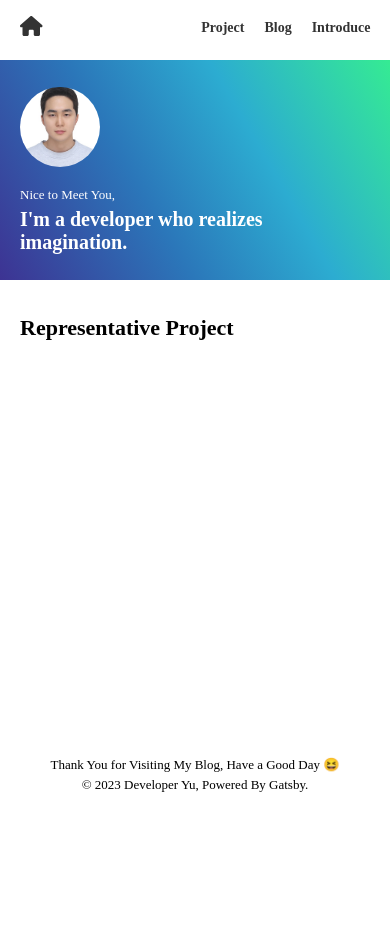
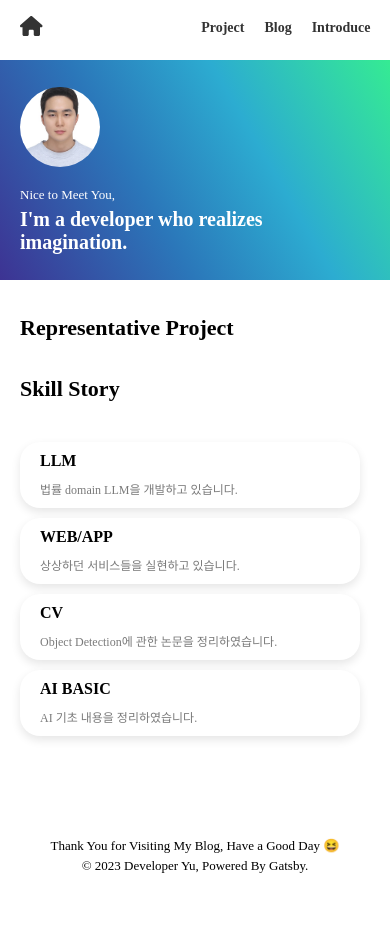
Before and after one commit to Dream-Forge-Studios/story, a Gatsby site: page / in a window 390 px wide. Before the commit the page ends 844 px from the top, so only its background shows below. Built offline with nearby package versions, Linux system fonts and the light colour scheme; Gatsby itself is replaced by a stand-in of ours.

Commit message:
모바일 수정

```diff
--- a/src/components/Main/MainPost.tsx
+++ b/src/components/Main/MainPost.tsx
@@ -8,7 +8,7 @@ import {
 import {Link} from "gatsby";
 
 const RepresentativeProjectWrapper = styled.div`
-  //width: 1020px;;
+  width: 1020px;
   margin: 0 auto;
 
   @media (max-width: 1020px) {
--- a/src/components/Main/SkillStory.tsx
+++ b/src/components/Main/SkillStory.tsx
@@ -7,7 +7,7 @@ import 'slick-carousel/slick/slick.css';
 import 'slick-carousel/slick/slick-theme.css';
 
 const SkillStoryWrapper = styled.div`
-  //width: 1020px;;
+  width: 1020px;
   margin: 80px auto 0;
 
   @media (max-width: 1020px) {
@@ -50,6 +50,10 @@ const CategoryWrapper = styled.div`
   justify-content: space-between;
   flex-wrap: wrap;
   margin: 60px 0px;
+
+  @media (max-width: 720px) {
+    margin: 40px 0px;
+  }
 `
 
 const Category = styled(Link)`
@@ -69,7 +73,8 @@ const Category = styled(Link)`
   }
 
   @media (max-width: 720px) {
-    padding: 8px 15px;
+    //padding: 8px 15px;
+    width: 100%;
   }
 `
 
@@ -90,7 +95,7 @@ const CategoryText = styled.div`
   margin-top: 10px;
 
   @media (max-width: 720px) {
-    font-size: 16px;
+    font-size: 12px;
   }
 `
 const SkillStory: FunctionComponent<PostListType> = function ({
--- a/src/pages/index.tsx
+++ b/src/pages/index.tsx
@@ -69,8 +69,11 @@ const IndexPage: FunctionComponent<IndexPageProps> = function ({
             image={publicURL}
         >
             <Introduction profileImage={gatsbyImageData} />
-            {!isMobile && <SkillStory/>}
-            <MainPost/>
+            {!isMobile ? (
+                <div><SkillStory/> <MainPost/></div>
+            ):  (
+                <div><MainPost/> <SkillStory/> </div>
+            )}
         </Template>
     )
 }
```
